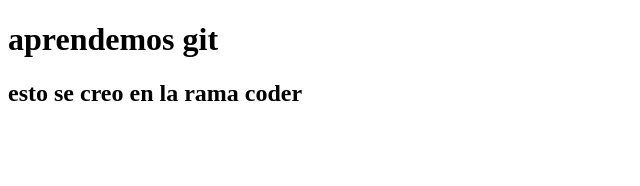
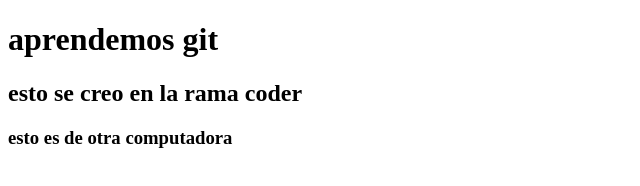
Before and after one commit to cardenasmaximiliano/prueba_2025, a plain HTML site: page index.html in a window 1280 px wide. Shown: the whole page, without its empty margins (0-640 px from the left). Drawn offline with Linux system fonts and the light colour scheme.

Commit message:
esto simula otra computadora

```diff
--- a/index.html
+++ b/index.html
@@ -9,5 +9,6 @@
 <body>
     <h1>aprendemos git </h1>
     <h2>esto se creo en la rama coder</h2>
+    <h3>esto es de otra computadora</h3>
 </body>
 </html>
```
